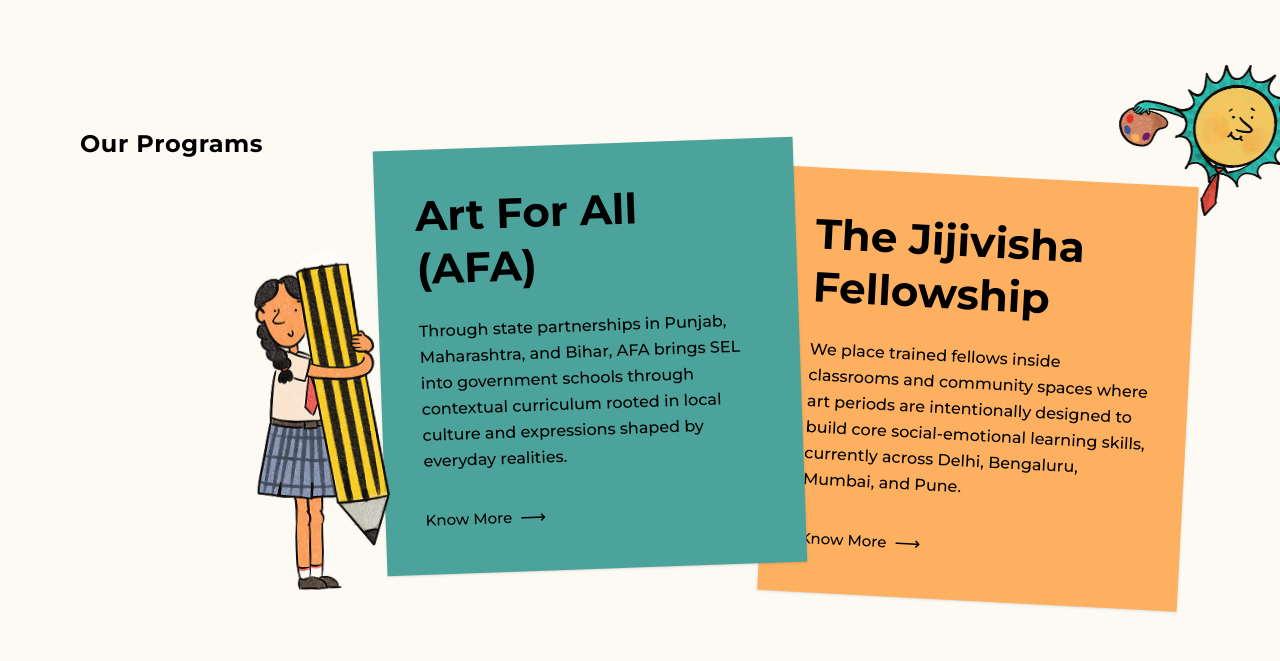
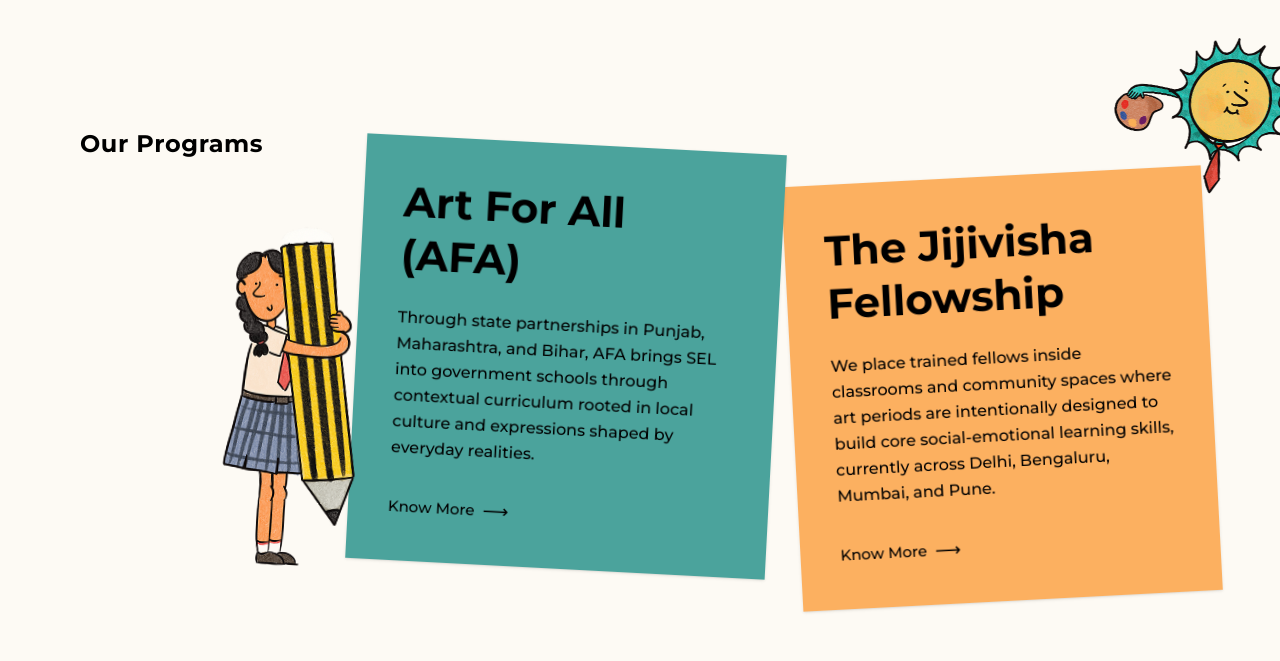
Before and after one commit to mokshchadha/slamoutloud, a Next.js app: page / in a window 1280 px wide. Shown: the part 8460-9121 px from the top of the page. Built offline with nearby package versions, Linux system fonts and the light colour scheme.

Commit message:
minor fixes

```diff
--- a/src/app/components/homepage/Programmes.tsx
+++ b/src/app/components/homepage/Programmes.tsx
@@ -19,8 +19,8 @@ export default function Programmes() {
 
           {/* Card 1: Art For All */}
           <motion.div
-            initial={{ opacity: 0, x: -100, rotate: -2 }}
-            whileInView={{ opacity: 1, x: 0, rotate: -2 }}
+            initial={{ opacity: 0, x: -100, rotate: 3 }}
+            whileInView={{ opacity: 1, x: 0, rotate: 3 }}
             viewport={{ once: true, amount: 0.2 }}
             transition={{ duration: 0.8, ease: "easeOut" }}
             className="relative w-full max-w-[420px] bg-[#4ba39c] p-8 md:p-10 shadow-sm top-0 lg:top-4 z-20 flex-1 lg:max-h-[460px]"
@@ -52,11 +52,11 @@ export default function Programmes() {
 
           {/* Card 2: Jijivisha Fellowship */}
           <motion.div
-            initial={{ opacity: 0, x: 100, rotate: 3 }}
-            whileInView={{ opacity: 1, x: 0, rotate: 3 }}
+            initial={{ opacity: 0, x: 100, rotate: -3 }}
+            whileInView={{ opacity: 1, x: 0, rotate: -3 }}
             viewport={{ once: true, amount: 0.2 }}
             transition={{ duration: 0.8, ease: "easeOut", delay: 0.2 }}
-            className="relative w-full max-w-[420px] bg-[#fcb060] p-8 md:p-10 shadow-sm z-10 flex-1 lg:mt-12 lg:-ml-8 lg:max-h-[460px]"
+            className="relative w-full max-w-[420px] bg-[#fcb060] p-8 md:p-10 shadow-sm z-10 flex-1 lg:mt-12 lg:ml-4 lg:max-h-[460px]"
           >
             {/* Sun Illustration */}
             <div className="absolute -top-24 md:-top-[160px] lg:-top-[200px] -right-16 md:-right-[180px] lg:-right-[220px] w-56 md:w-[320px] lg:w-[400px] aspect-[4/3] z-30 pointer-events-none">
```
